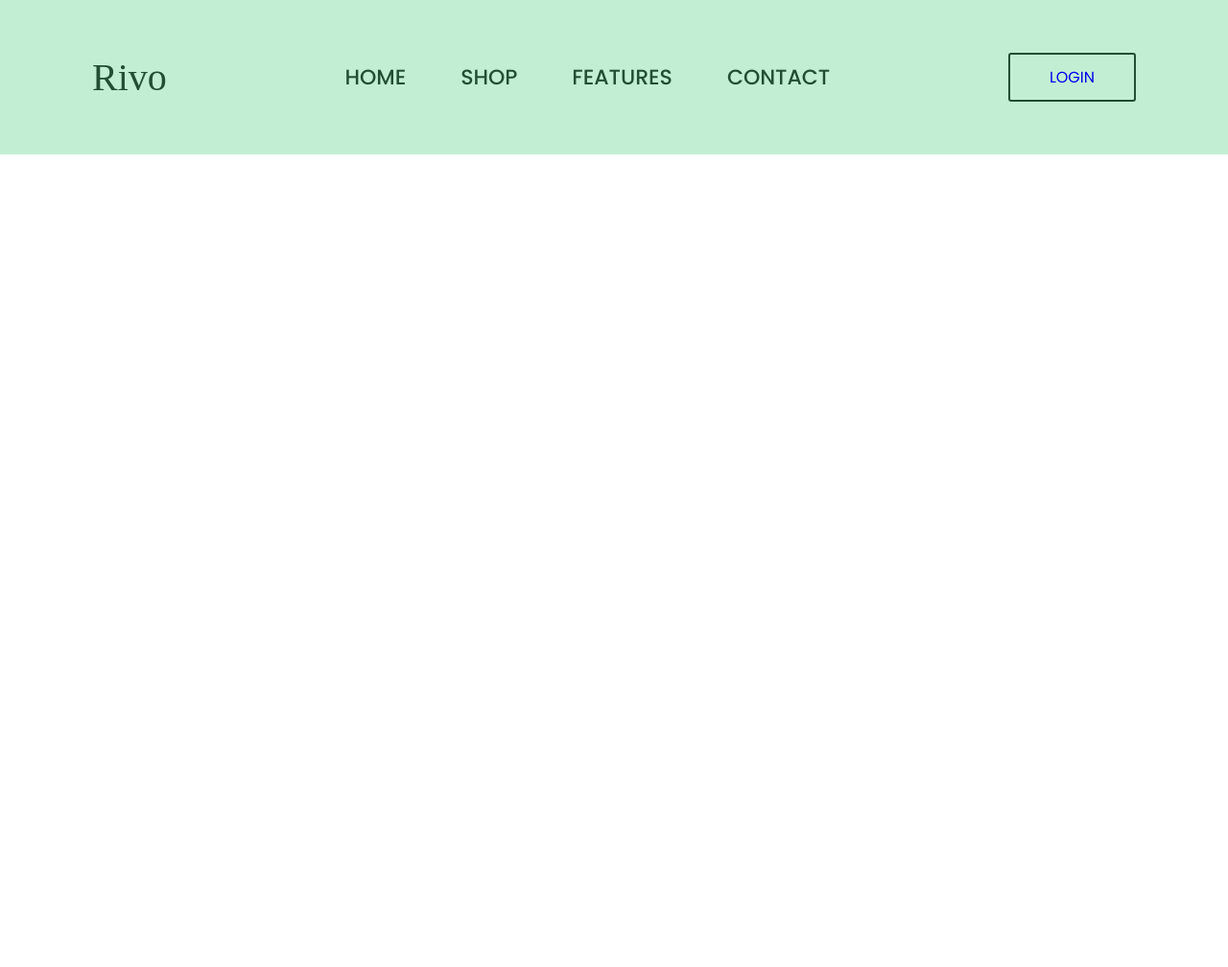
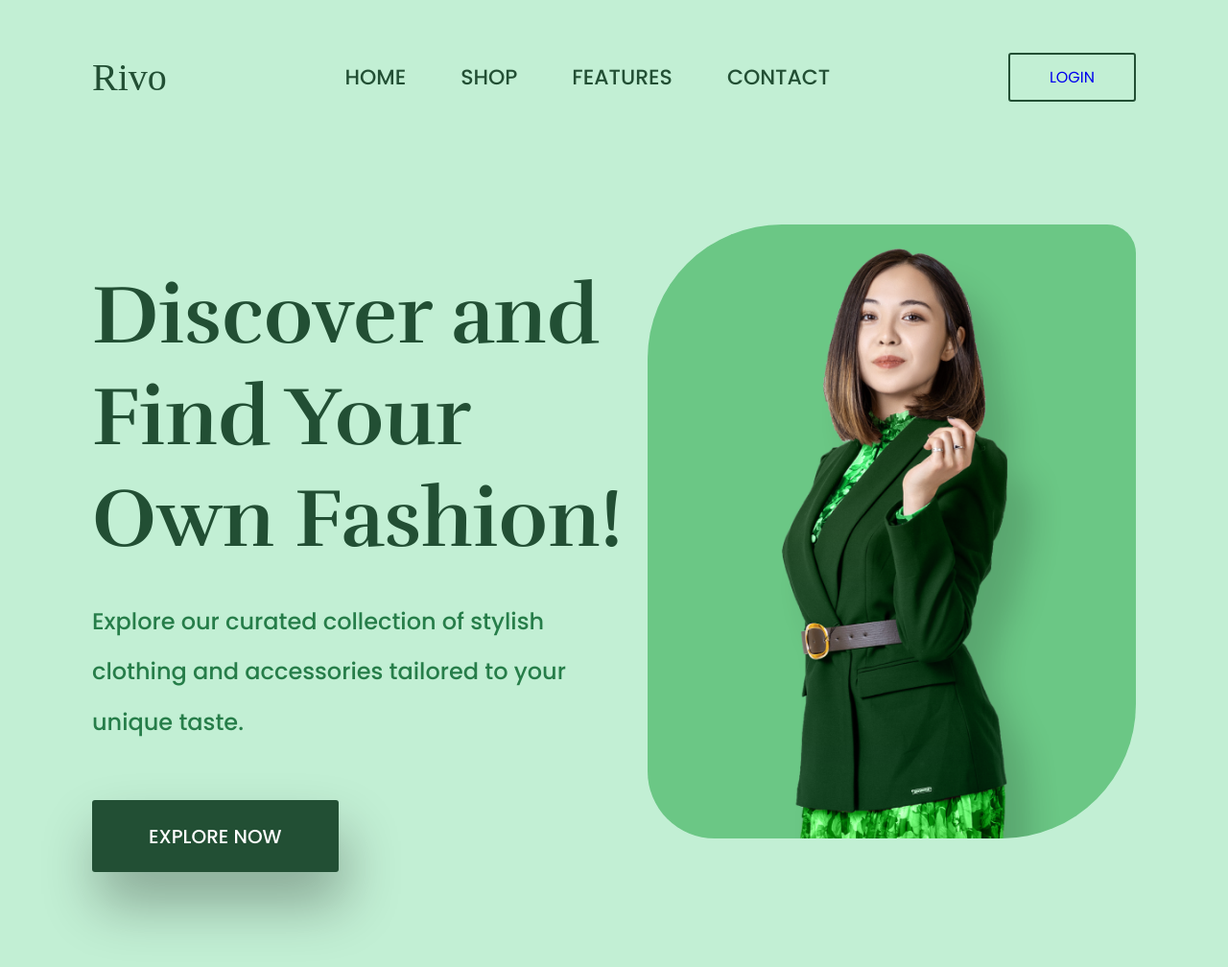
Before and after one commit to MohammedAboSido/Fashion-Website, a plain HTML site: page index.html in a window 1280 px wide. Shown: the whole page at 96% size. Before the commit the page ends 800 px from the top, so only its background shows below. Drawn offline with Linux system fonts and the light colour scheme.

Commit message:
hero section

```diff
--- a/css/style.css
+++ b/css/style.css
@@ -15,6 +15,7 @@
   --grey-color: #6f6f6f;
   --bg-color: #c2efd4;
   --white-color: #fff;
+  --bg-green-color: #6bc785;
 }
 
 @font-face {
@@ -93,3 +94,62 @@ header {
   border: 2px solid var(--main-color);
 }
 /* End header */
+
+/* Start Hero Section */
+.hero-section {
+  background-color: var(--bg-color);
+  margin-top: -1px;
+}
+.hero-section .hero-wrapper {
+  padding-top: 74px;
+  display: flex;
+  align-items: center;
+  justify-content: space-between;
+  padding-bottom: 166px;
+}
+.hero-section .hero-wrapper .left {
+  display: flex;
+  flex-direction: column;
+  width: 649px;
+}
+.hero-section .hero-wrapper .left h1 {
+  color: var(--main-color);
+  font-family: "Rufina", serif;
+  font-size: 86px;
+  font-weight: 700;
+  margin-bottom: 27.21px;
+}
+.hero-section .hero-wrapper .left p {
+  color: var(--light-green-color);
+  font-family: "Poppins", sans-serif;
+  font-size: 24px;
+  font-weight: 500;
+  line-height: 220%;
+  width: 565px;
+  margin-bottom: 54.43px;
+}
+.hero-section .hero-wrapper .left a {
+  padding: 22.17px 59px;
+  border-radius: 3px;
+  background: var(--main-color);
+  box-shadow: 6px 33px 59px 0px rgba(0, 0, 0, 0.3);
+  color: var(--white-color);
+  width: fit-content;
+  font-size: 20px;
+  font-weight: 500;
+  text-transform: uppercase;
+}
+.hero-section .hero-wrapper .right {
+  width: 570px;
+  height: 717px;
+}
+.hero-section .hero-wrapper .right img {
+  background-color: var(--bg-green-color);
+  object-fit: contain;
+  width: 100%;
+  border-top-left-radius: 140px;
+  border-top-right-radius: 30px;
+  border-bottom-left-radius: 70px;
+  border-bottom-right-radius: 140px;
+}
+/* End Hero Section */
--- a/index.html
+++ b/index.html
@@ -31,7 +31,32 @@
       </div>
     </header>
     <!-- End header -->
-    <main></main>
+    <!-- Start main -->
+    <main>
+      <!-- start hero section -->
+      <section class="hero-section">
+        <div class="container">
+          <div class="hero-wrapper">
+            <div class="left">
+              <h1>Discover and Find Your Own Fashion!</h1>
+              <p>
+                Explore our curated collection of stylish clothing and
+                accessories tailored to your unique taste.
+              </p>
+              <a href="#">Explore Now</a>
+            </div>
+            <div class="right">
+              <img
+                src="./images/pexels-dima-valkov-6402847 2.png"
+                alt="hero image"
+              />
+            </div>
+          </div>
+        </div>
+      </section>
+      <!-- End hero section -->
+    </main>
+    <!-- End main -->
     <footer></footer>
   </body>
 </html>
```
